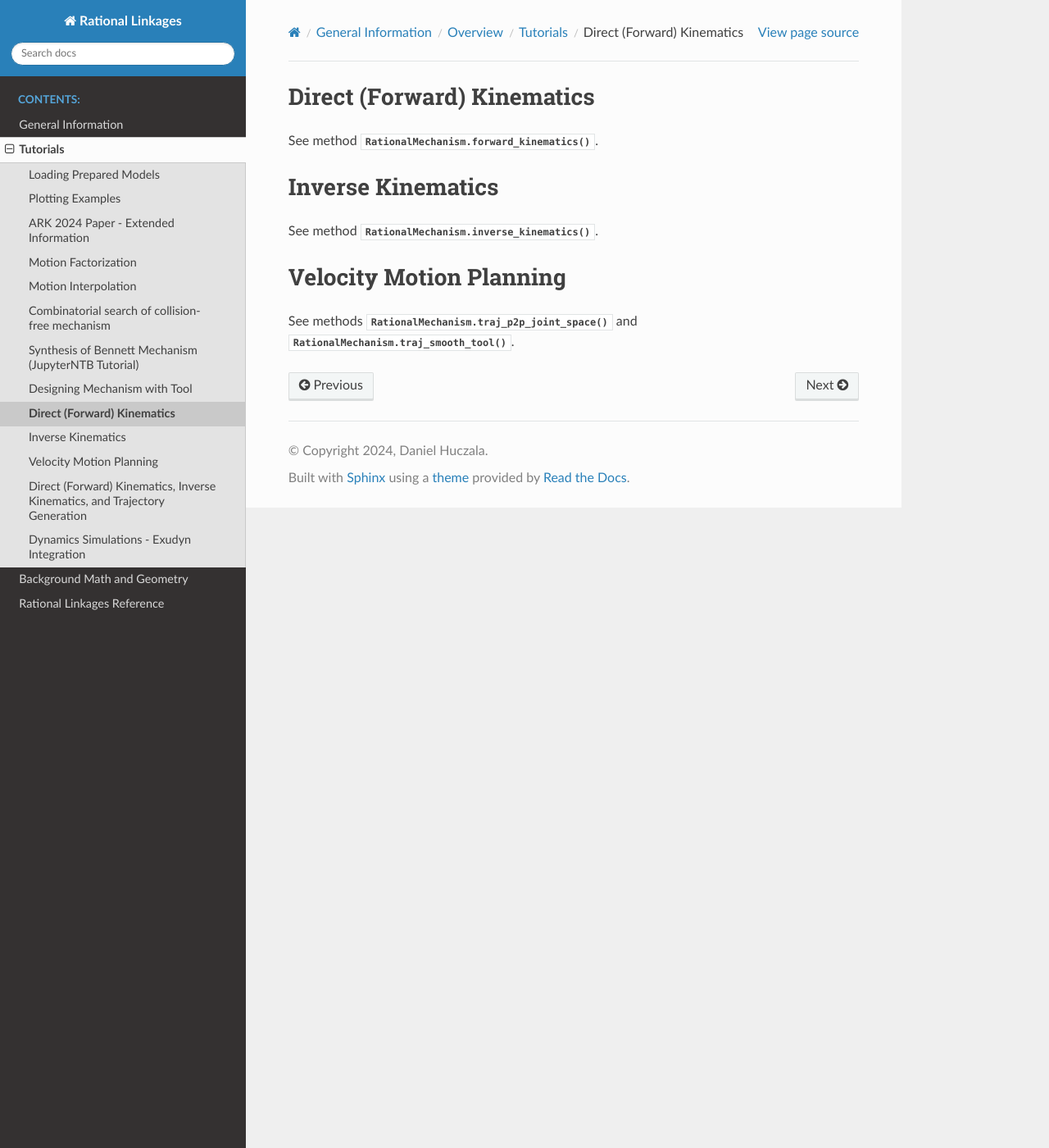
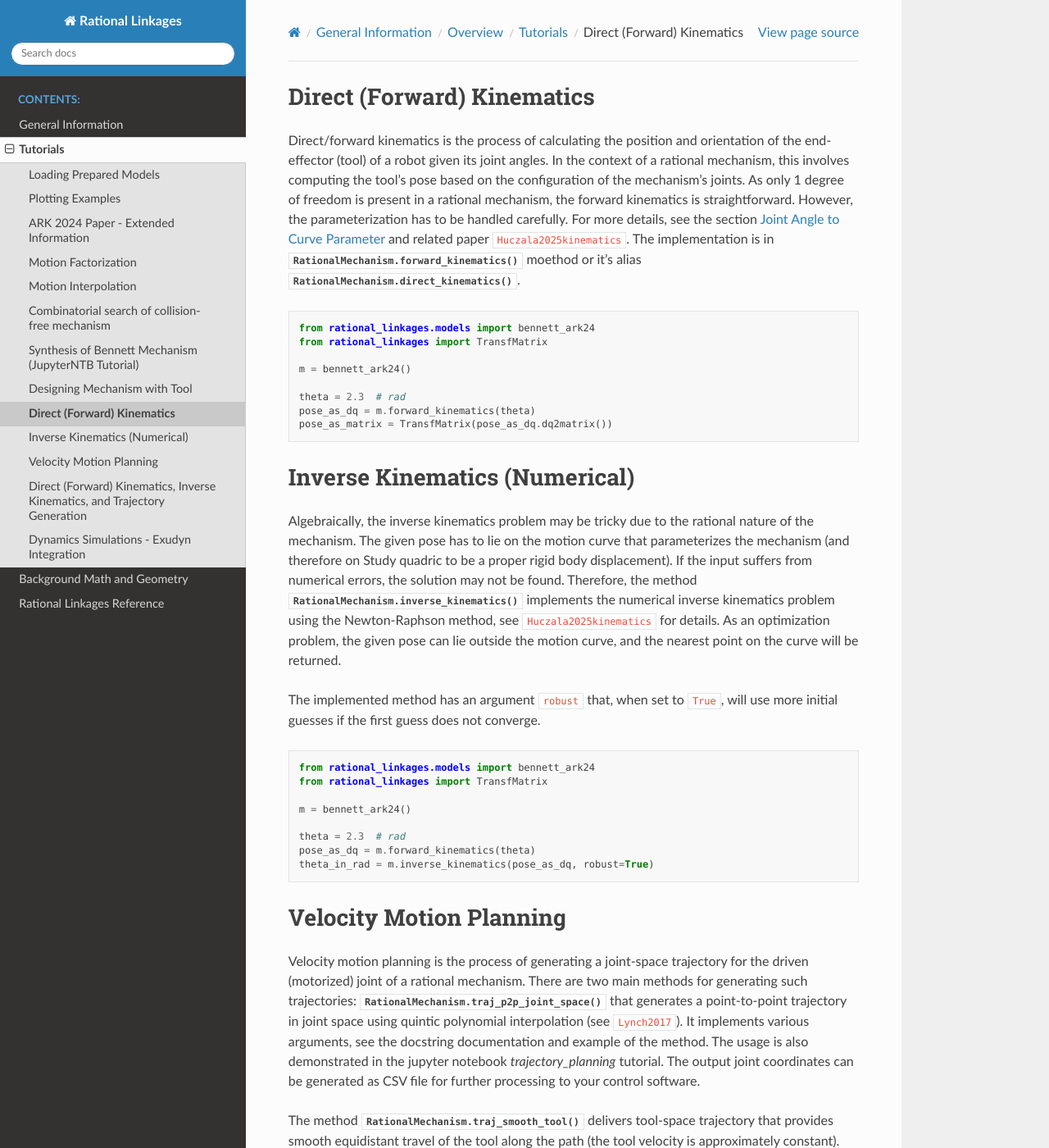
Before and after one commit to hucik14/rational-linkages, a Sphinx documentation site: the page built from docs/source/tutorials/control.rst, in a window 1280 px wide and 1400 px high. Shown: the whole window at 82% size. Built offline with Sphinx 7.4.7 and the Read the Docs theme 3.1.0, drawn with Linux system fonts in a browser that asks for light colours; cross-references to code outside the pages are shown as plain code; some of the changed text lies outside the part shown.

Commit message:
dk, ik, and motion plannings docs
Changelog: added

```diff
--- a/docs/source/background-math/joint-angle-to-t.rst
+++ b/docs/source/background-math/joint-angle-to-t.rst
@@ -1,6 +1,7 @@
+.. _joint-angle-to-t:
+
 Joint Angle to Curve Parameter
 ==============================
-
 
 The packages uses rational motion parametrization, i.e. every curve :math:`C(t)` is
 defined by a list of linear factors (parametric equations) in Dual Quaternion space :math:`\mathbb{DH}`
--- a/docs/source/refs.bib
+++ b/docs/source/refs.bib
@@ -6,6 +6,20 @@
   publisher = {IEEE},
   author = {Huczala,  Daniel and Kot,  Tomas and Mlotek,  Jakub and Suder,  Jiri and Pfurner,  Martin},
   year = {2022},
+}
+
+@article{Huczala2025kinematics,
+  title = {Direct kinematics,  inverse kinematics,  and motion planning of 1-DoF rational linkages},
+  volume = {213},
+  ISSN = {0094-114X},
+  url = {http://dx.doi.org/10.1016/j.mechmachtheory.2025.106074},
+  DOI = {10.1016/j.mechmachtheory.2025.106074},
+  journal = {Mechanism and Machine Theory},
+  publisher = {Elsevier BV},
+  author = {Huczala,  Daniel and Mair,  Andreas and Postulka,  Tomas},
+  year = {2025},
+  month = oct,
+  pages = {106074}
 }
 
 @article{Moon2023,
--- a/docs/source/tutorials/control.rst
+++ b/docs/source/tutorials/control.rst
@@ -1,15 +1,72 @@
 Direct (Forward) Kinematics
 ===========================
 
-See method :meth:`.RationalMechanism.forward_kinematics()`.
+Direct/forward kinematics is the process of calculating the position and orientation of the end-effector (tool)
+of a robot given its joint angles. In the context of a rational mechanism,
+this involves computing the tool's pose based on the configuration of the mechanism's joints. As only 1 degree
+of freedom is present in a rational mechanism, the forward kinematics is straightforward. However, the
+parameterization has to be handled carefully. For more details, see the section :ref:`joint-angle-to-t` and related
+paper :footcite:t:`Huczala2025kinematics`. The implementation is in
+:meth:`.RationalMechanism.forward_kinematics()` moethod or it's alias :meth:`.RationalMechanism.direct_kinematics()`.
 
-Inverse Kinematics
-==================
+.. testcode:: [direct_kinematics_example]
 
-See method :meth:`.RationalMechanism.inverse_kinematics()`.
+    from rational_linkages.models import bennett_ark24
+    from rational_linkages import TransfMatrix
+
+    m = bennett_ark24()
+
+    theta = 2.3  # rad
+    pose_as_dq = m.forward_kinematics(theta)
+    pose_as_matrix = TransfMatrix(pose_as_dq.dq2matrix())
+
+.. testcleanup :: [direct_kinematics_example]
+
+    del bennett_ark24, TransfMatrix, m, theta, pose_as_dq, pose_as_matrix
+
+
+
+Inverse Kinematics (Numerical)
+==============================
+
+Algebraically, the inverse kinematics problem may be tricky due to the rational nature of the mechanism. The given
+pose has to lie on the motion curve that parameterizes the mechanism (and therefore on Study quadric to be a proper
+rigid body displacement). If the input suffers from numerical errors,
+the solution may not be found. Therefore, the method :meth:`.RationalMechanism.inverse_kinematics()`
+implements the numerical inverse kinematics problem using the Newton-Raphson method,
+see :footcite:t:`Huczala2025kinematics` for details. As an optimization problem, the given pose can lie outside the
+motion curve, and the nearest point on the curve will be returned.
+
+The implemented method has an argument ``robust`` that, when set to ``True``, will use more initial guesses if
+the first guess does not converge.
+
+.. testcode:: [inverse_kinematics_example]
+
+    from rational_linkages.models import bennett_ark24
+    from rational_linkages import TransfMatrix
+
+    m = bennett_ark24()
+
+    theta = 2.3  # rad
+    pose_as_dq = m.forward_kinematics(theta)
+    theta_in_rad = m.inverse_kinematics(pose_as_dq, robust=True)
+
+.. testcleanup :: [inverse_kinematics_example]
+
+    del bennett_ark24, TransfMatrix, m, theta, pose_as_dq, theta_in_rad
+
 
 Velocity Motion Planning
 ========================
 
-See methods :meth:`.RationalMechanism.traj_p2p_joint_space()`
-and :meth:`.RationalMechanism.traj_smooth_tool()`.
+Velocity motion planning is the process of generating a joint-space trajectory for the driven (motorized) joint
+of a rational mechanism. There are two main methods for generating such trajectories:
+:meth:`.RationalMechanism.traj_p2p_joint_space()` that generates a point-to-point trajectory in joint space using
+quintic polynomial interpolation (see :footcite:p:`Lynch2017`). It implements various arguments, see the docstring
+documentation and example of the method. The usage is also demonstrated in the jupyter notebook `trajectory_planning`
+tutorial. The output joint coordinates can be generated as CSV file for further processing to your control software.
+
+The method :meth:`.RationalMechanism.traj_smooth_tool()` delivers tool-space trajectory that provides smooth equidistant
+travel of the tool along the path (the tool velocity is approximately constant). The method uses arc-length
+reparameterization of the path. See more details in :footcite:t:`Huczala2025kinematics` and the jupyter notebook
+`trajectory_planning` tutorial. Again, the output can be generated as CSV file.
```
